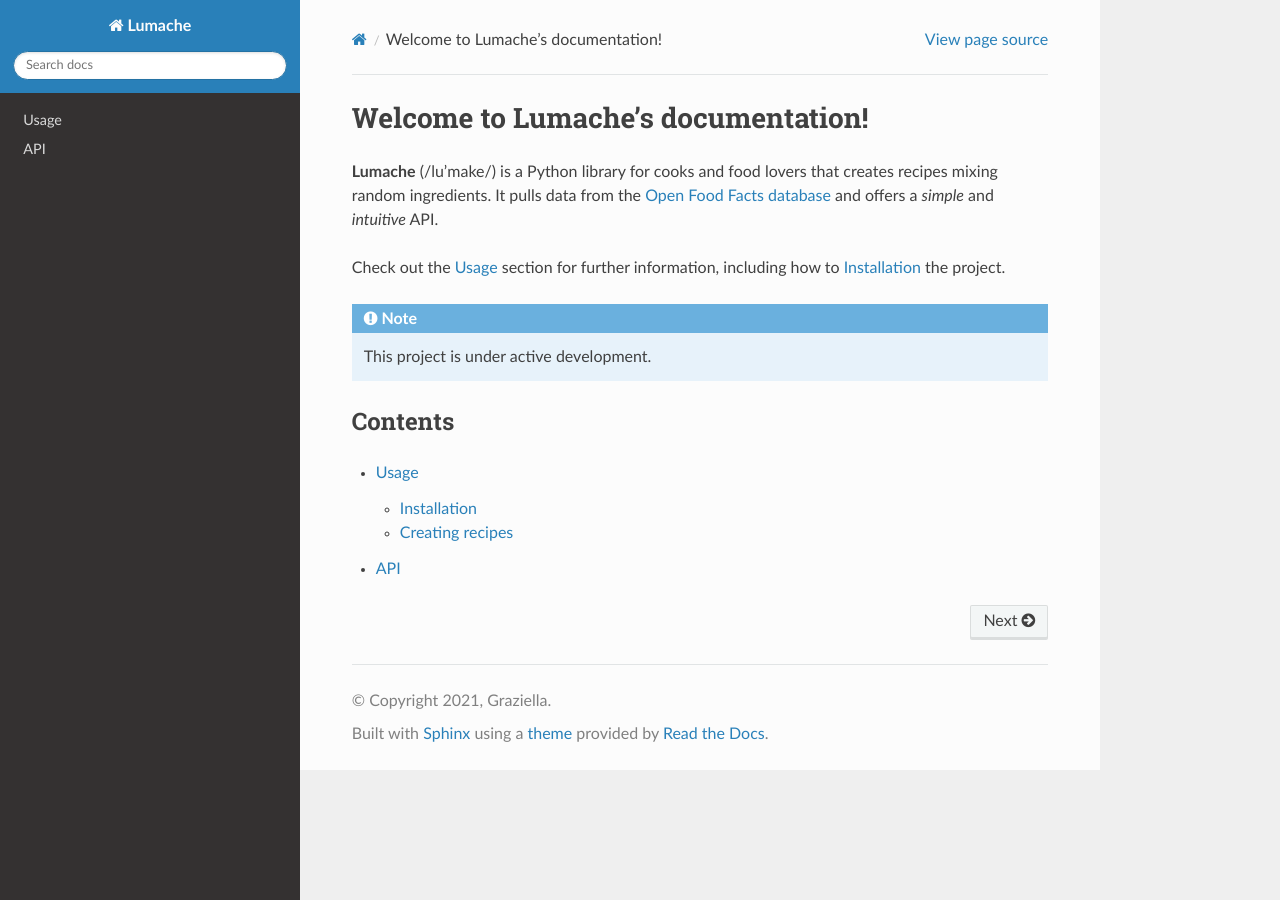
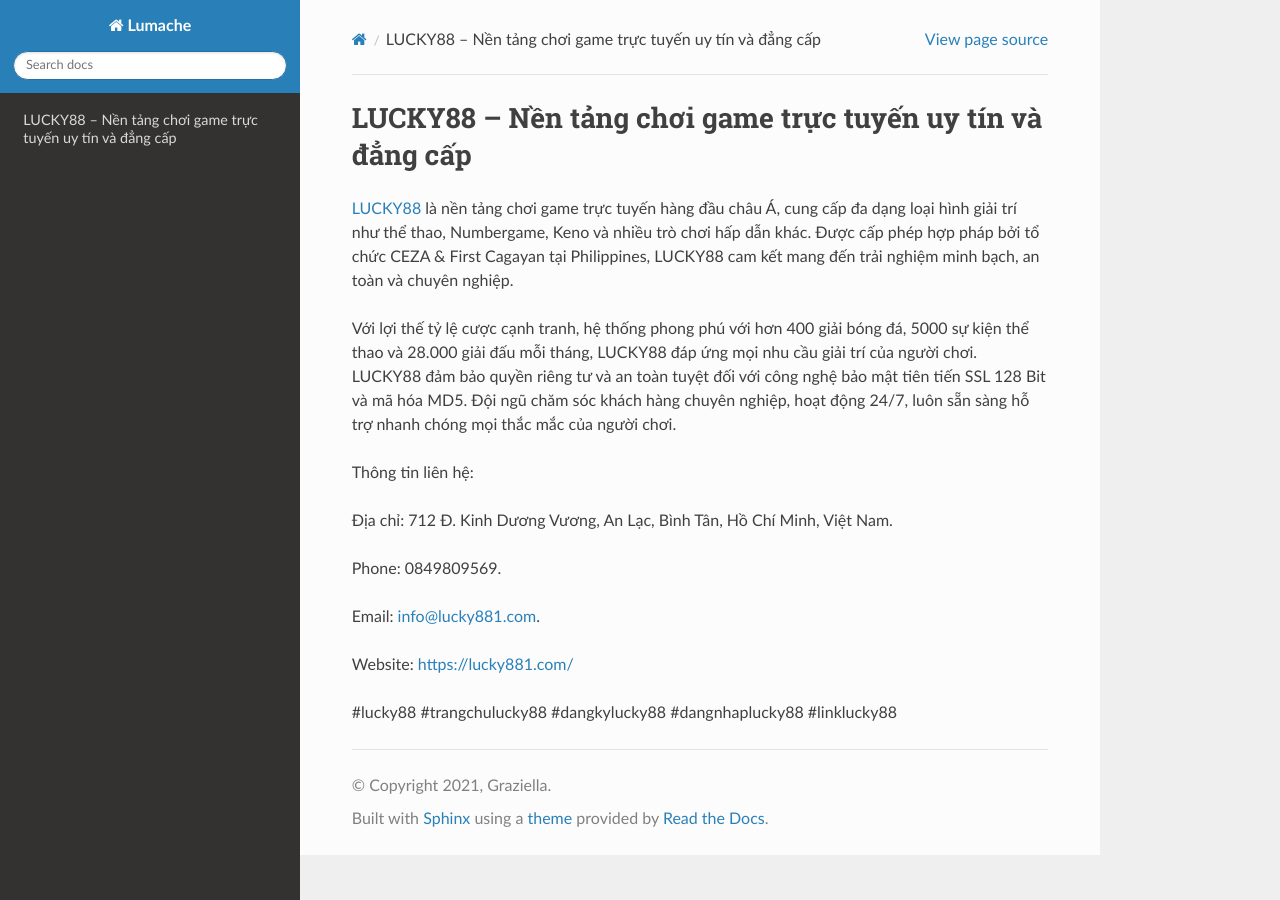
Before and after one commit to raaginigandhi216/lucky881com, a Sphinx documentation site: the page built from docs/source/index.rst, in a window 1280 px wide. Built offline with Sphinx 7.4.7 and the Read the Docs theme 3.1.0, drawn with Linux system fonts in a browser that asks for light colours.

Commit message:
Update index.rst

```diff
--- a/docs/source/index.rst
+++ b/docs/source/index.rst
@@ -1,22 +1,18 @@
-Welcome to Lumache's documentation!
+LUCKY88 – Nền tảng chơi game trực tuyến uy tín và đẳng cấp
 ===================================
 
-**Lumache** (/lu'make/) is a Python library for cooks and food lovers
-that creates recipes mixing random ingredients.
-It pulls data from the `Open Food Facts database <https://world.openfoodfacts.org/>`_
-and offers a *simple* and *intuitive* API.
+`LUCKY88 <https://lucky881.com/>`_ là nền tảng chơi game trực tuyến hàng đầu châu Á, cung cấp đa dạng loại hình giải trí như thể thao, Numbergame, Keno và nhiều trò chơi hấp dẫn khác. Được cấp phép hợp pháp bởi tổ chức CEZA & First Cagayan tại Philippines, LUCKY88 cam kết mang đến trải nghiệm minh bạch, an toàn và chuyên nghiệp.
 
-Check out the :doc:`usage` section for further information, including
-how to :ref:`installation` the project.
+Với lợi thế tỷ lệ cược cạnh tranh, hệ thống phong phú với hơn 400 giải bóng đá, 5000 sự kiện thể thao và 28.000 giải đấu mỗi tháng, LUCKY88 đáp ứng mọi nhu cầu giải trí của người chơi. LUCKY88 đảm bảo quyền riêng tư và an toàn tuyệt đối với công nghệ bảo mật tiên tiến SSL 128 Bit và mã hóa MD5. Đội ngũ chăm sóc khách hàng chuyên nghiệp, hoạt động 24/7, luôn sẵn sàng hỗ trợ nhanh chóng mọi thắc mắc của người chơi.
 
-.. note::
+Thông tin liên hệ:
 
-   This project is under active development.
+Địa chỉ: 712 Đ. Kinh Dương Vương, An Lạc, Bình Tân, Hồ Chí Minh, Việt Nam.
 
-Contents
---------
+Phone: 0849809569.
 
-.. toctree::
+Email: info@lucky881.com.
 
-   usage
-   api
+Website: https://lucky881.com/
+
+#lucky88 #trangchulucky88 #dangkylucky88 #dangnhaplucky88 #linklucky88
```
